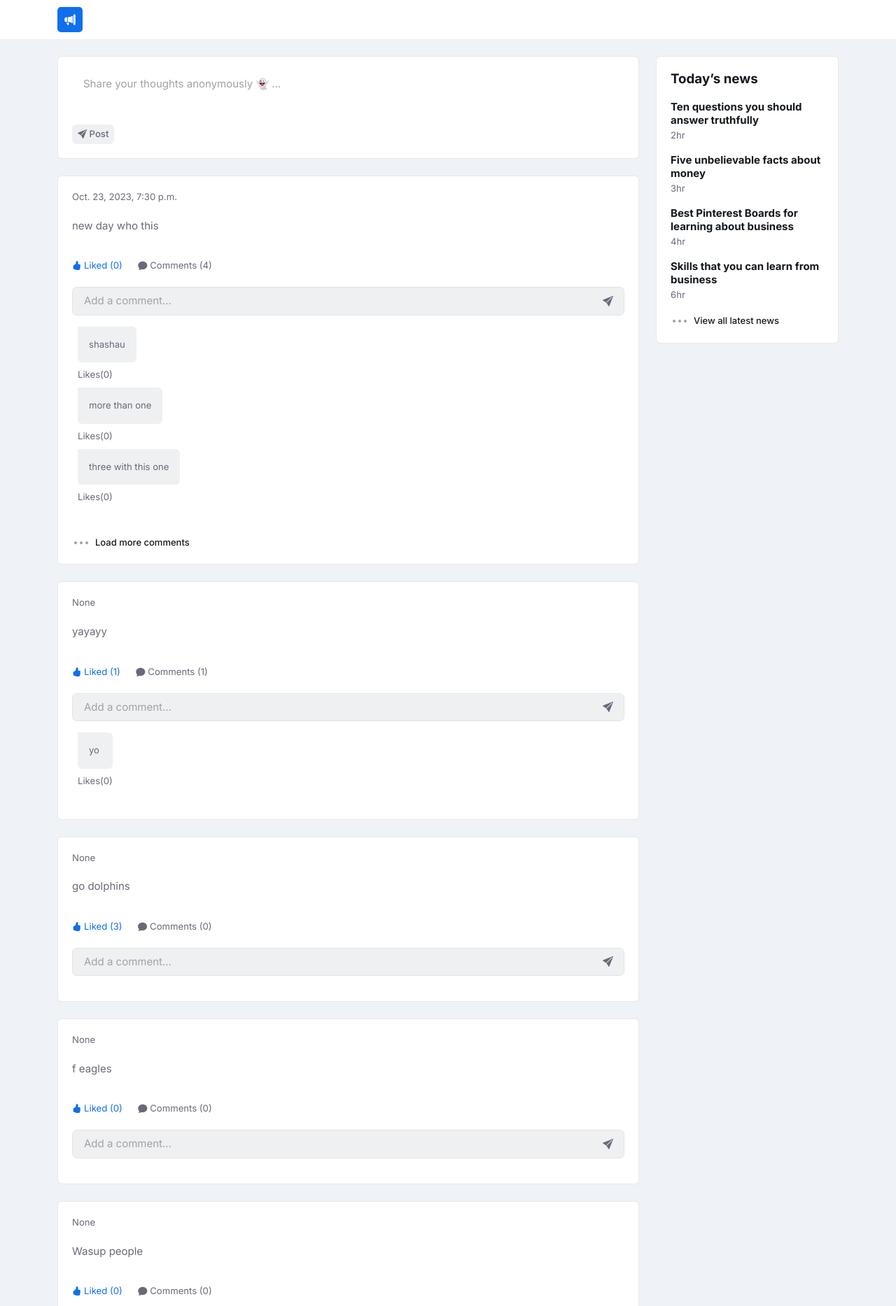
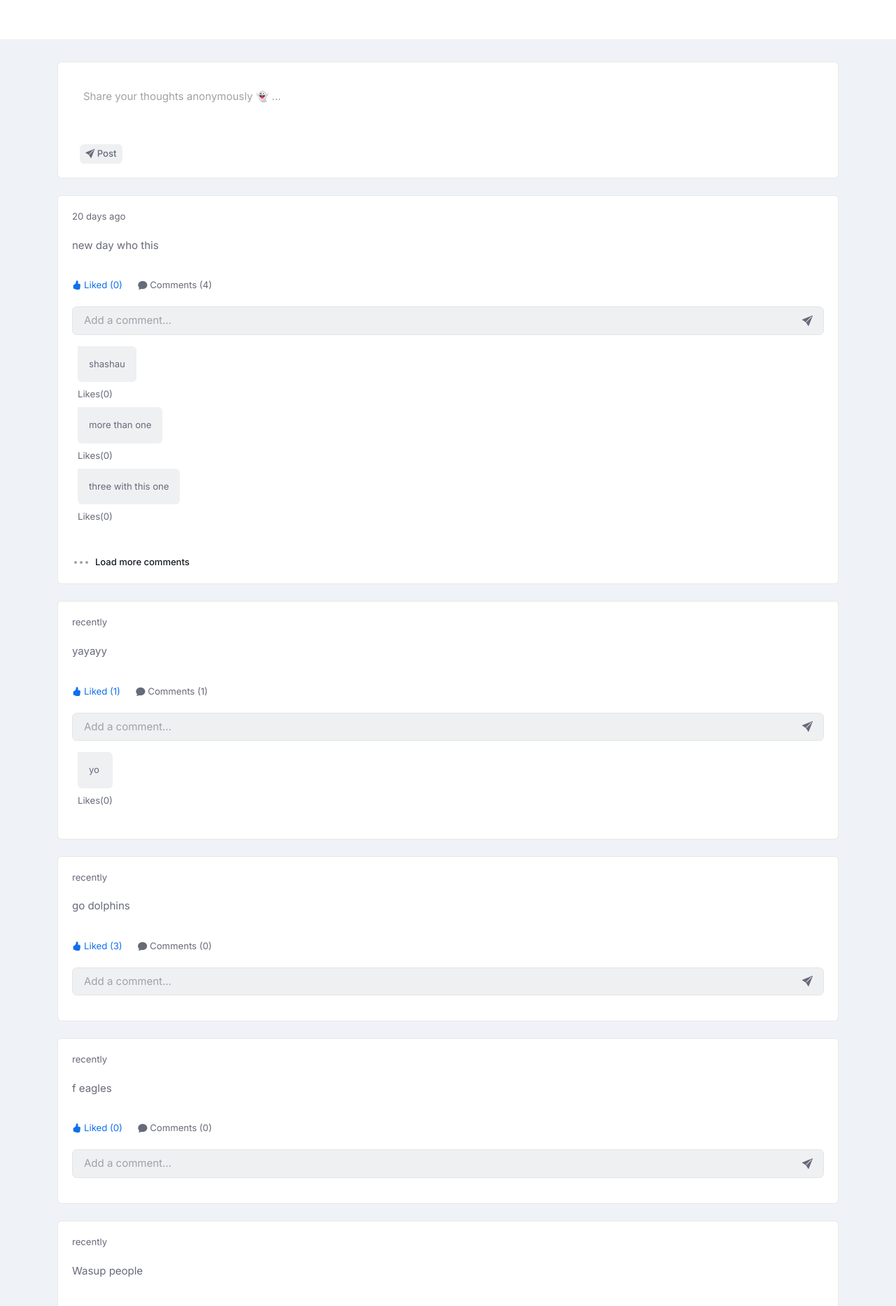
Before and after one commit to carlosemi/anonymously, a Django app: page /home/ in a window 1280 px wide. Shown: the top 1867 px of the page at 70% size. Run offline with Django 4.2, Linux system fonts and the light colour scheme; data comes from the database, SQL or seed files in the repository; both versions use the stored data as it was before the commit; data that the repository does not hold is empty; parts of the project's set-up code (start-up, migrations or seed data) failed here and were passed over; some libraries are stand-ins or nearby versions.

Commit message:
Final commit for production, everything is working

```diff
--- a/home/templates/index.html
+++ b/home/templates/index.html
@@ -75,6 +75,7 @@
 	<!-- Favicon -->
 	<link rel="shortcut icon" href="{% static 'assets/images/favicon.ico' %}">
 
+
 	<!-- Google Font -->
 	<link rel="preconnect" href="https://fonts.googleapis.com">
 	<link rel="stylesheet" href="https://fonts.googleapis.com/css2?family=Inter:wght@300;400;500;600;700&display=swap">
@@ -114,10 +115,11 @@
 		<div class="container">
 			<!-- Logo START -->
 			<a class="navbar-brand" href="/home">
-				<img class="light-mode-item navbar-brand-item" src="{% static 'assets/images/logo.svg' %}" alt="logo">
-				<img class="dark-mode-item navbar-brand-item" src="{% static 'assets/images/logo.svg' %}" alt="logo">
-			</a>
-			<!-- Logo END -->
+				<!-- <img class="light-mode-item navbar-brand-item" src="{% static 'assets/images/logo.svg' %}" alt="logo">
+				<img class="dark-mode-item navbar-brand-item" src="{% static 'assets/images/logo.svg' %}" alt="logo"> -->
+				<!-- <link type="image/png" sizes="16x16" rel="icon" href="{% static 'assets/anonymous.png' %}"> -->
+				<img type="image/png" sizes="32x32" rel="icon" src="{% static 'assets/images/icons8-anonymous-mask-ios-16-32.png' %}">
+				<!-- <img width="50" height="50" src="https://img.icons8.com/ios/50/000000/anonymous-mask.png" alt="anonymous-mask"/>			Logo END -->
 		</div>
 	</nav>
 	<!-- Logo Nav END -->
@@ -239,55 +241,7 @@
 			<!-- Main content END -->
 
 			<!-- Right sidebar START -->
-			<div class="col-lg-3">
-				<div class="row g-4">
 
-					<!-- Card News START -->
-					<div class="col-sm-6 col-lg-12">
-						<div class="card">
-							<!-- Card header START -->
-							<div class="card-header pb-0 border-0">
-								<h5 class="card-title mb-0">Today’s news</h5>
-							</div>
-							<!-- Card header END -->
-							<!-- Card body START -->
-							<div class="card-body">
-								<!-- News item -->
-								<div class="mb-3">
-									<h6 class="mb-0"><a href="blog-details.html">Ten questions you should answer truthfully</a></h6>
-									<small>2hr</small>
-								</div>
-								<!-- News item -->
-								<div class="mb-3">
-									<h6 class="mb-0"><a href="blog-details.html">Five unbelievable facts about money</a></h6>
-									<small>3hr</small>
-								</div>
-								<!-- News item -->
-								<div class="mb-3">
-									<h6 class="mb-0"><a href="blog-details.html">Best Pinterest Boards for learning about business</a></h6>
-									<small>4hr</small>
-								</div>
-								<!-- News item -->
-								<div class="mb-3">
-									<h6 class="mb-0"><a href="blog-details.html">Skills that you can learn from business</a></h6>
-									<small>6hr</small>
-								</div>
-								<!-- Load more comments -->
-								<a href="#!" role="button" class="btn btn-link btn-link-loader btn-sm text-secondary d-flex align-items-center" data-bs-toggle="button" aria-pressed="true">
-									<div class="spinner-dots me-2">
-										<span class="spinner-dot"></span>
-										<span class="spinner-dot"></span>
-										<span class="spinner-dot"></span>
-									</div>
-									View all latest news
-								</a>
-							</div>
-							<!-- Card body END -->
-						</div>
-					</div>
-					<!-- Card News END -->
-				</div>
-			</div>
 			<!-- Right sidebar END -->
 
 		</div> <!-- Row END -->
--- a/home/views.py
+++ b/home/views.py
@@ -9,6 +9,7 @@
 import random
 from django.utils import timezone
 import pytz
+from django.utils.timesince import timesince
 
 def home(request):
     try:
@@ -17,6 +18,9 @@
 
         posts = Post.objects.all().values()
         comments = Comment.objects.all().values()
+
+        for x in posts:
+            x['date'] = check_date(x['date'])
 
         context = {
             'posts': posts,
@@ -180,3 +184,49 @@
 @csrf_exempt
 def dislike_comment(request):
     pass
+
+def check_date(date):
+    try:
+        print("Database date:")
+        print(date)
+
+        # Convert the UTC date to the local time zone
+        local_date = timezone.localtime(date)
+
+        print("Local date:")
+        print(local_date)
+
+        now = timezone.localtime(timezone.now())
+
+        print("Now date using:")
+        print(now)
+
+        diff = now - local_date
+
+        print("Diff: ", diff)
+
+        days = diff.days
+        hours = diff.seconds // 3600
+        minutes = (diff.seconds // 60) % 60
+
+        if days > 0:
+            if days == 1:
+                return f"{days} day ago"
+            else:
+                return f"{days} days ago"
+        elif hours > 0:
+            if hours == 1:
+                return f"{hours} hour ago"
+            else:
+                return f"{hours} hours ago"
+        elif minutes > 0:
+            if minutes == 1:
+                return f"{minutes} minute ago"
+            else:
+                return f"{minutes} minutes ago"
+        else:
+            return "recently"
+
+    except Exception as e:
+        print(f"An error occurred: {e}")
+        return "recently"
--- a/tsmcstories/settings.py
+++ b/tsmcstories/settings.py
@@ -109,7 +109,7 @@
 
 LANGUAGE_CODE = 'en-us'
 
-TIME_ZONE = 'UTC'
+TIME_ZONE = 'America/Phoenix'
 
 USE_I18N = True
 
```
Also changed, not shown: mystaticfiles/script.js (+3 -12 lines), db.sqlite3 (deleted), mystaticfiles/assets/images/anonymous.png (added), mystaticfiles/assets/images/icons8-anonymous-mask-ios-16-32.png (added), 4 other files.
